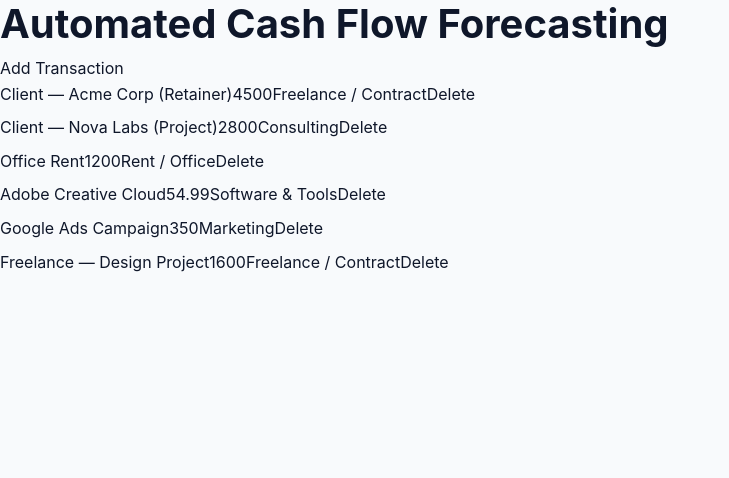
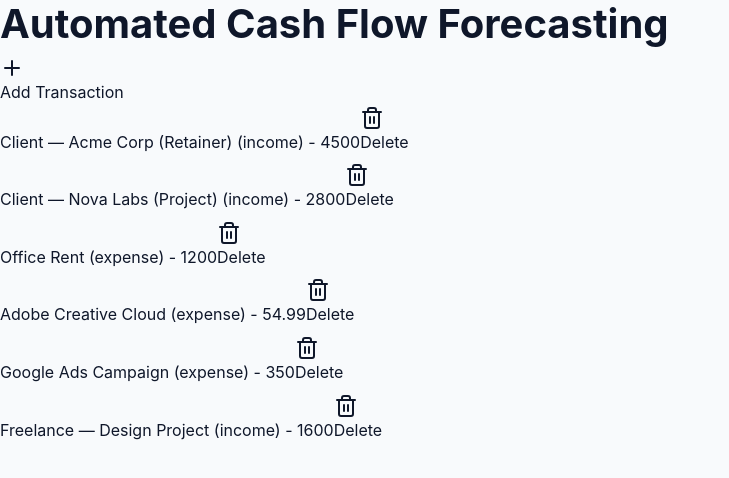
Before and after one commit to kalavathiramarao76-ui/pf-cash-flow-pro, a Next.js app: page /dashboard in a window 1280 px wide. Shown: the top 478 px of the page, without its empty margins (0-729 px from the left). Built offline with nearby package versions, Linux system fonts and the light colour scheme.

Commit message:
improve: auto-upgrade cycle #33
Files: app/dashboard/page.tsx, app/forecasting/page.tsx, app/globals.css

```diff
--- a/app/dashboard/page.tsx
+++ b/app/dashboard/page.tsx
@@ -97,19 +97,38 @@ const mlModel = {
     "Utilities": ["Utilities"],
     "Travel": ["Travel"],
     "Equipment": ["Equipment"],
-    "Professional Services": ["Professional Services"],
+    "Professional Services": ["Professional", "Services"],
     "Other Expense": ["Other"],
   },
 };
 
-function categorizeTransaction(transaction: Omit<Transaction, 'category'>): string {
-  const keywords = mlModel[transaction.type];
-  for (const category in keywords) {
-    if (keywords[category].some(keyword => transaction.description.toLowerCase().includes(keyword.toLowerCase()))) {
-      return category;
+function categorizeTransaction(transaction: Transaction): string {
+  const keywords = transaction.description.toLowerCase().split(" ");
+  let category: string | null = null;
+
+  if (transaction.type === "income") {
+    for (const incomeCategory in mlModel.income) {
+      for (const keyword of mlModel.income[incomeCategory]) {
+        if (keywords.includes(keyword.toLowerCase())) {
+          category = incomeCategory;
+          break;
+        }
+      }
+      if (category) break;
+    }
+  } else if (transaction.type === "expense") {
+    for (const expenseCategory in mlModel.expense) {
+      for (const keyword of mlModel.expense[expenseCategory]) {
+        if (keywords.includes(keyword.toLowerCase())) {
+          category = expenseCategory;
+          break;
+        }
+      }
+      if (category) break;
     }
   }
-  return transaction.type === "income" ? "Other Income" : "Other Expense";
+
+  return category || (transaction.type === "income" ? "Other Income" : "Other Expense");
 }
 
 function App() {
@@ -119,38 +138,38 @@ function App() {
     if (transactions.length === 0) {
       setTransactions(SEED_TRANSACTIONS);
     }
-  }, []);
+  }, [transactions]);
 
   useEffect(() => {
     saveTransactions(transactions);
   }, [transactions]);
 
-  const handleAddTransaction = (transaction: Omit<Transaction, 'id' | 'category'>) => {
-    const newTransaction: Transaction = {
-      id: Date.now().toString(),
-      category: categorizeTransaction(transaction),
-      ...transaction,
-    };
-    setTransactions([...transactions, newTransaction]);
+  const handleAddTransaction = (newTransaction: Transaction) => {
+    const categorizedTransaction = { ...newTransaction, category: categorizeTransaction(newTransaction) };
+    setTransactions([...transactions, categorizedTransaction]);
   };
 
   const handleDeleteTransaction = (id: string) => {
-    setTransactions(transactions.filter(transaction => transaction.id !== id));
+    setTransactions(transactions.filter((transaction) => transaction.id !== id));
   };
 
   return (
     <div>
       <h1>Automated Cash Flow Forecasting</h1>
-      <button onClick={() => handleAddTransaction({ description: "New Transaction", amount: 100, type: "income", date: new Date().toISOString().split("T")[0], recurring: false })}>
+      <button onClick={() => handleAddTransaction({ id: Date.now().toString(), description: "New Transaction", amount: 0, type: "income", date: new Date().toISOString().split("T")[0], recurring: false })}>
+        <Plus />
         Add Transaction
       </button>
       <ul>
-        {transactions.map(transaction => (
+        {transactions.map((transaction) => (
           <li key={transaction.id}>
-            <span>{transaction.description}</span>
-            <span>{transaction.amount}</span>
-            <span>{transaction.category}</span>
-            <button onClick={() => handleDeleteTransaction(transaction.id)}>Delete</button>
+            <span>
+              {transaction.description} ({transaction.type}) - {transaction.amount}
+            </span>
+            <button onClick={() => handleDeleteTransaction(transaction.id)}>
+              <Trash2 />
+              Delete
+            </button>
           </li>
         ))}
       </ul>
--- a/app/forecasting/page.tsx
+++ b/app/forecasting/page.tsx
@@ -135,10 +135,10 @@ export default function ForecastingPage() {
       </div>
       <div>
         <label>Horizon:</label>
-        <select value={horizon} onChange={(e) => setHorizon(parseInt(e.target.value) as 3 | 6 | 12)}>
-          <option value="3">3 months</option>
-          <option value="6">6 months</option>
-          <option value="12">12 months</option>
+        <select value={horizon} onChange={(e) => setHorizon(parseInt(e.target.value as string))}>
+          <option value={3}>3 months</option>
+          <option value={6}>6 months</option>
+          <option value={12}>12 months</option>
         </select>
       </div>
       <div>
@@ -186,7 +186,7 @@ export default function ForecastingPage() {
             </select>
             <button
               onClick={() => {
-                setRecurringItems([...recurringItems, { ...newItem, id: `r${recurringItems.length + 1}` }]);
+                setRecurringItems([...recurringItems, { ...newItem, id: Math.random().toString(36).substr(2, 9) }]);
                 setNewItem({
                   label: "",
                   amount: "",
--- a/app/globals.css
+++ b/app/globals.css
@@ -94,9 +94,18 @@ img {
 body {
   font-display: optional;
 }
+@layer utilities {
+  .lazy-load {
+    transition: opacity 0.3s;
+    will-change: opacity;
+  }
+  .lazy-load.loaded {
+    opacity: 1;
+  }
+}
 img[lazy] {
-  content-visibility: hidden;
+  opacity: 0;
 }
 img[lazy].loaded {
-  content-visibility: visible;
+  opacity: 1;
 }
```
